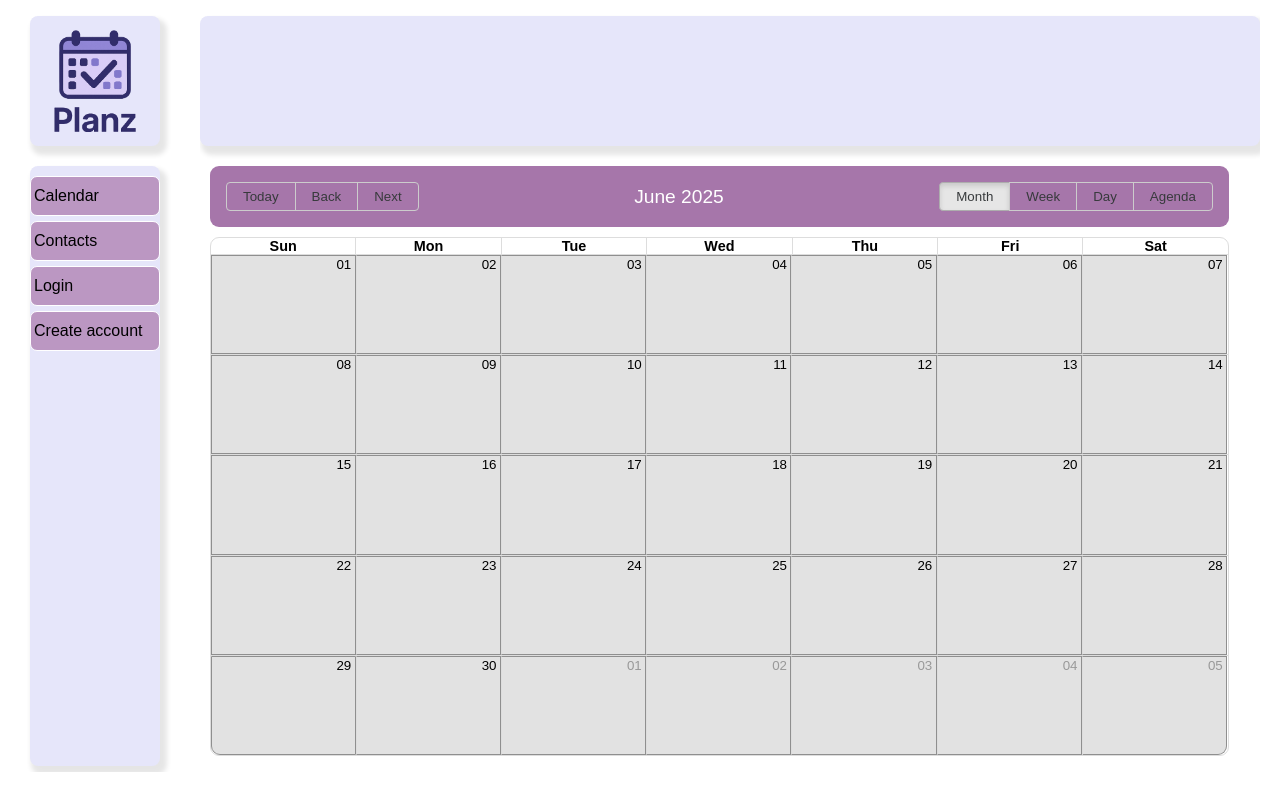
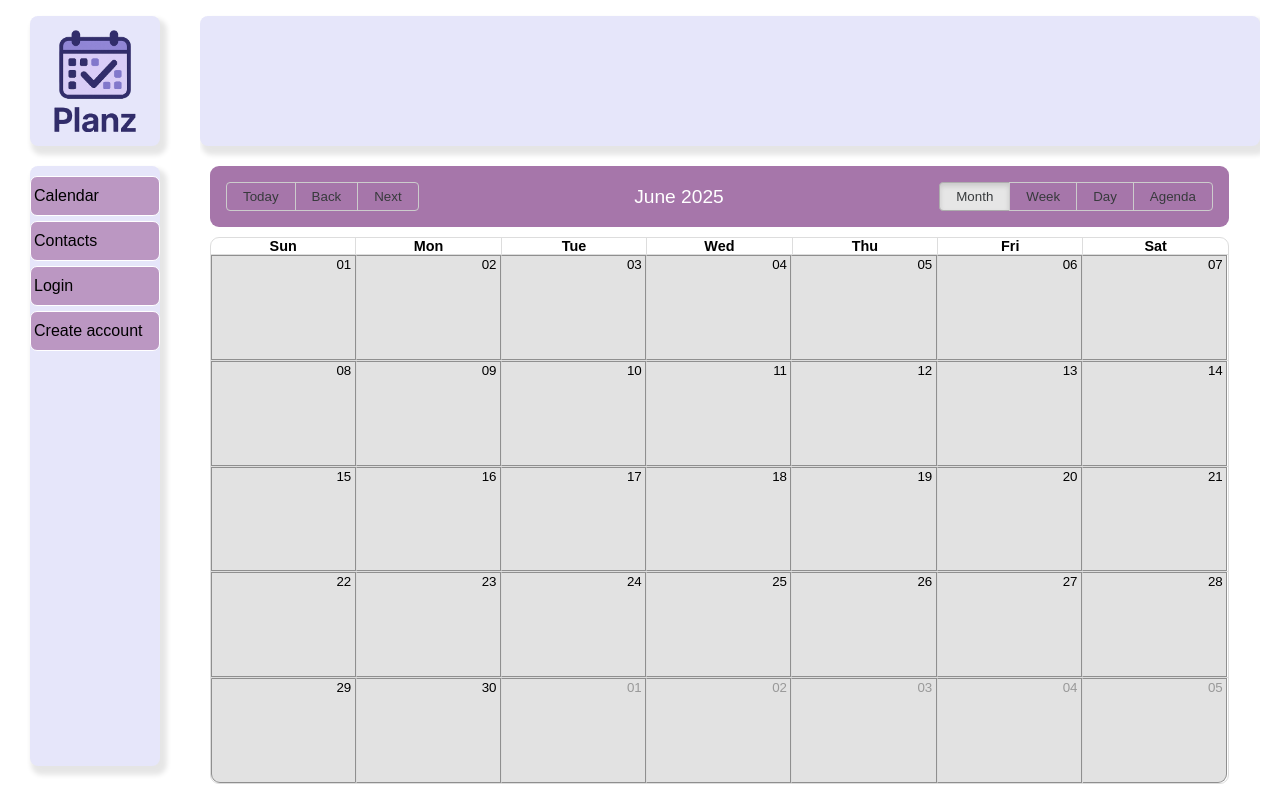
Before and after one commit to LaneLR/calendar-app, a Next.js app: page / in a window 1280 px wide. Built offline with nearby package versions, Linux system fonts and the light colour scheme; no server answers.

Commit message:
adjust layout for better component sizing

```diff
--- a/src/app/layout.js
+++ b/src/app/layout.js
@@ -32,7 +32,7 @@ export default function RootLayout({ children }) {
               style={{
                 display: "flex",
                 width: "100vw",
-                height: "auto",
+                height: "100vh",
                 padding: "3px 10px",
                 overflow: "hidden",
               }}
@@ -41,8 +41,8 @@ export default function RootLayout({ children }) {
                 style={{
                   display: "flex",
                   width: "180px",
-                  height: "auto",
-                  padding: "3px 10px",
+                  height: "100vh",
+                  padding: "3px 0 3px 10px",
                   flexDirection: "column",
                 }}
               >
```
